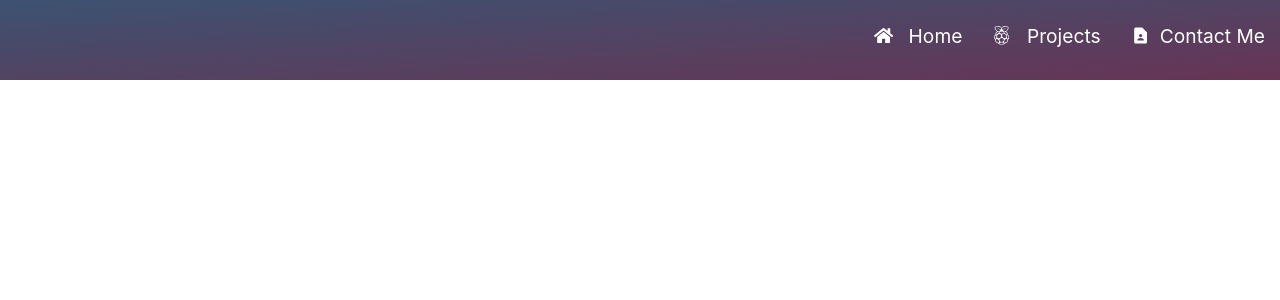
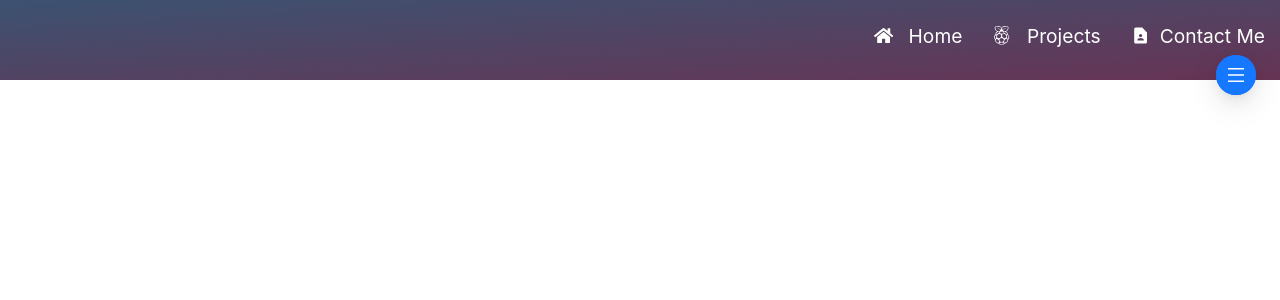
Before and after one commit to ThierryKlougbo/thierryklougbo.github.io, a React (Create React App) app: page /login in a window 1280 px wide. Shown: the top 300 px of the page. Built offline with nearby package versions, Linux system fonts and the light colour scheme.

Commit message:
Floating button attempt

```diff
--- a/package.json
+++ b/package.json
@@ -5,10 +5,12 @@
   "private": true,
   "dependencies": {
     "-": "^0.0.1",
+    "@ant-design/icons": "^5.0.1",
     "@testing-library/jest-dom": "^5.11.4",
     "@testing-library/react": "^11.1.0",
     "@testing-library/user-event": "^12.1.10",
     "animejs": "^3.2.1",
+    "antd": "^5.4.6",
     "bootstrap": "^5.1.3",
     "bulma": "^0.9.3",
     "dotenv": "^10.0.0",
--- a/src/App.js
+++ b/src/App.js
@@ -15,12 +15,14 @@ import Register from "./authentication/Register";
 import Login from "./authentication/Login";
 import Contact from "./Contactpage";
 import Pricing from "./Pricing";
+import FloatingButton from "./partials/FloatingButton";
 
 function App() {
   return (
       <Router>
         <div className="App">
             <Header />
+            <FloatingButton />
             <Routes>
                 <Route path="/" exact element={<Frontpage/>} />
                 <Route path="/projects" element={<Projectpage/>} />
--- /dev/null
+++ b/src/partials/FloatingButton.js
@@ -0,0 +1,18 @@
+import {MenuOutlined} from "@ant-design/icons";
+import {FloatButton} from "antd";
+import {FaHome, FaRaspberryPi} from "react-icons/fa";
+import {MdContactPage} from "react-icons/md";
+import React from "react";
+
+export default function FloatingButton() {
+    return (<FloatButton.Group
+        trigger={"hover"}
+        type={"primary"}
+        style={{top: 50, bottom:700}}
+        icon={<MenuOutlined/>}
+    >
+        <FloatButton href={"/projects"} icon={<FaRaspberryPi style={{marginRight: '10px', marginBottom: '5'}}/>}/>
+        <FloatButton href={"/"} icon={<FaHome style={{marginRight: '10px', marginBottom: '5'}}/>}/>
+        <FloatButton href={"/contactMe"} icon={<MdContactPage style={{marginRight: '10px', marginBottom: '5'}}/>}/>
+    </FloatButton.Group>)
+}
```
Also changed, not shown: src/partials/Header.js (+6 -1 lines).
